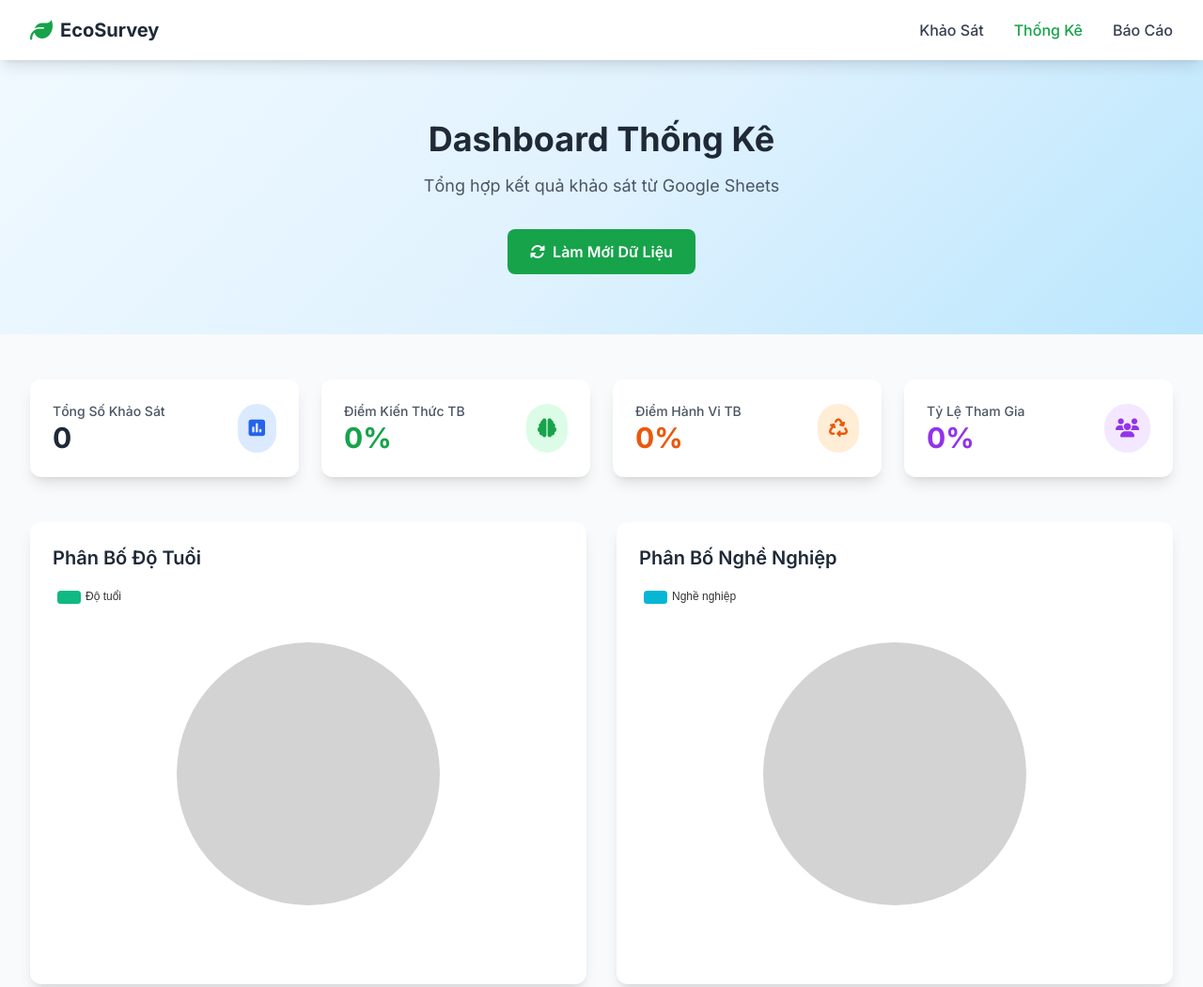
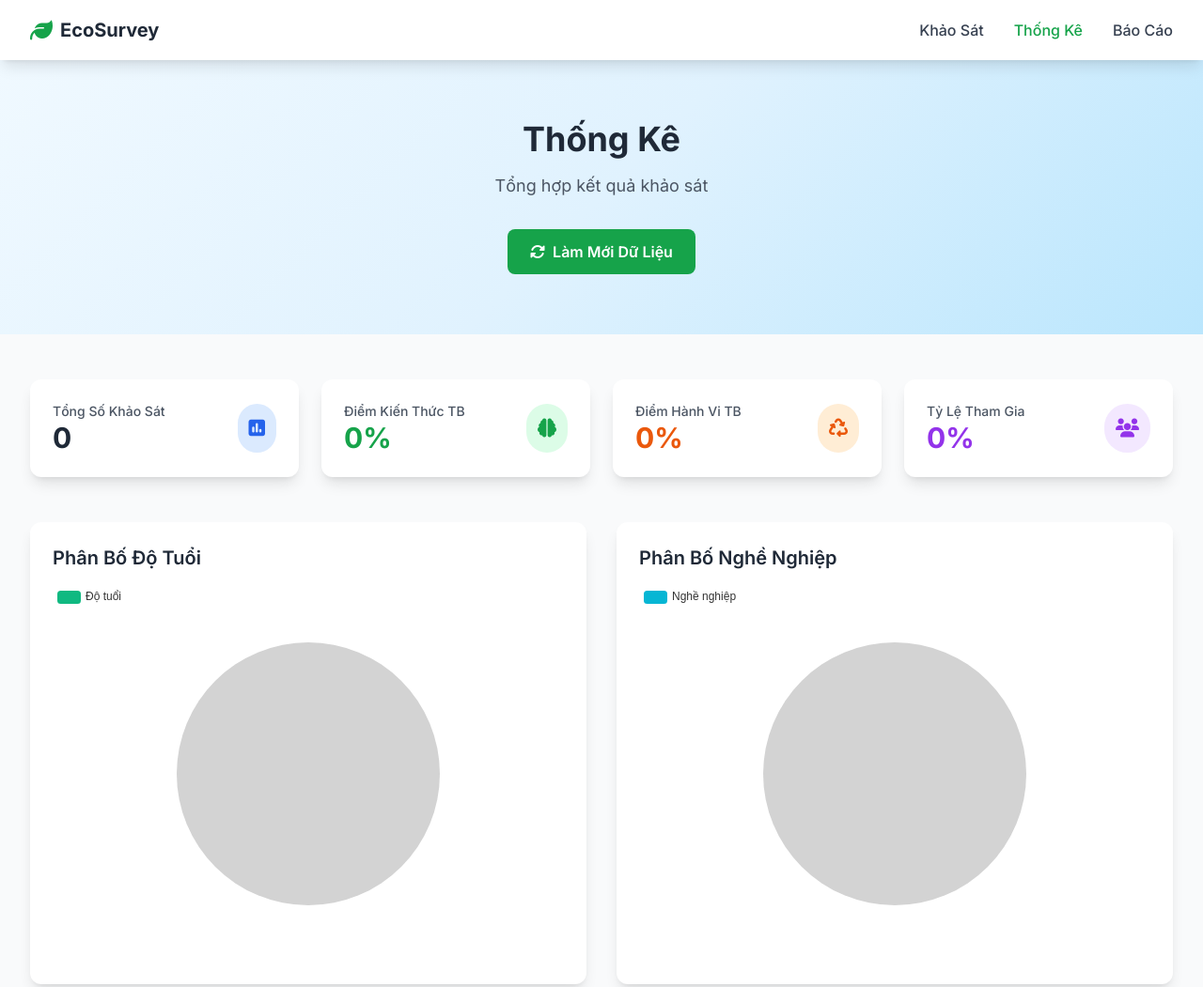
Before and after one commit to son31012008-cpu/Report_enviroment, a plain HTML site: page dashboard.html in a window 1280 px wide. Shown: the top 1051 px of the page at 94% size. Drawn offline with nearby package versions, Linux system fonts and the light colour scheme; no server answers.

Commit message:
Update dashboard.html

```diff
--- a/dashboard.html
+++ b/dashboard.html
@@ -42,8 +42,8 @@
     <section class="dashboard-gradient py-16">
         <div class="max-w-7xl mx-auto px-4 sm:px-6 lg:px-8">
             <div class="text-center">
-                <h1 class="text-4xl font-bold text-gray-800 mb-4">Dashboard Thống Kê</h1>
-                <p class="text-lg text-gray-600 mb-8">Tổng hợp kết quả khảo sát từ Google Sheets</p>
+                <h1 class="text-4xl font-bold text-gray-800 mb-4">Thống Kê</h1>
+                <p class="text-lg text-gray-600 mb-8">Tổng hợp kết quả khảo sát</p>
                 <div class="flex justify-center space-x-4">
                     <button onclick="refreshData()" id="refresh-btn" class="bg-green-600 hover:bg-green-700 text-white px-6 py-3 rounded-lg font-semibold transition-colors">
                         <i class="fas fa-sync-alt mr-2"></i>
```
